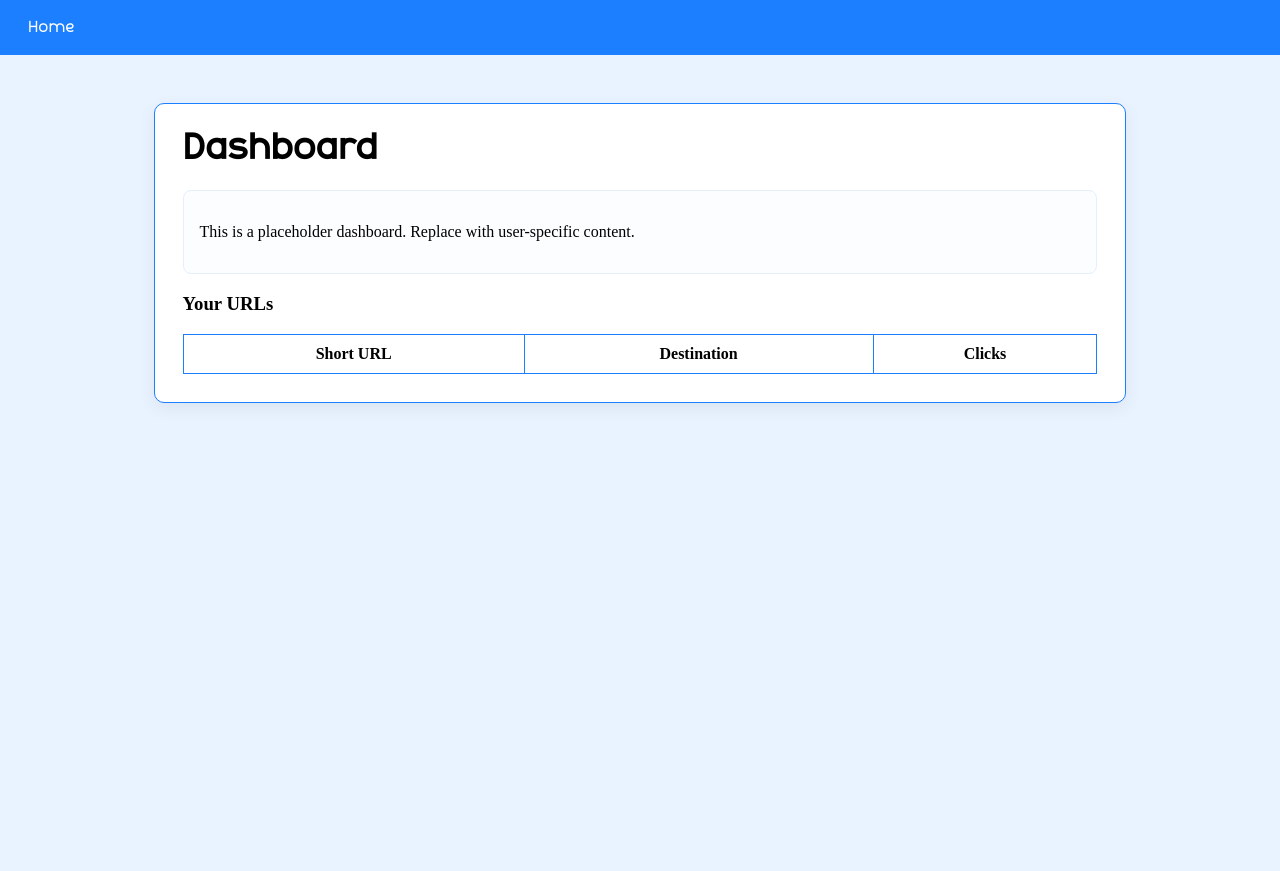
After one commit to BigosKAR/URL-Shortener, a Django app: template url_shortener_website/templates/dashboard.html in a window 1280 px wide. The commit adds this page. Run offline with Django 5.2, Linux system fonts and the light colour scheme; the template is opened without the code that fills it, so the values that code supplies are empty.

Commit message:
adds login and signup endpoints; adds dashboard and credentials endpoint implementation

```diff
--- a/url_shortener_website/models.py
+++ b/url_shortener_website/models.py
@@ -6,6 +6,7 @@ class UrlMapping(models.Model):
     id = models.BigAutoField(primary_key=True) # Support massive amounts of entry IDs (for example: 100 million new URLs every day)
     shortcode = models.CharField(unique=True)
     original_url = models.CharField(null=False, unique=True)
+    clicks = models.BigIntegerField(default=0)
 
 class UserAccount(models.Model):
     id = models.AutoField(primary_key=True)
--- a/url_shortener_website/static/styles.css
+++ b/url_shortener_website/static/styles.css
@@ -77,6 +77,10 @@ ul li button:hover {
 
 /* Ensure forms don't expand the page and have good spacing */
 .auth-form { padding-bottom: 6px }
+
+.form-message{ display:none; padding:8px 10px; border-radius:6px; margin-top:8px; font-size:13px }
+.form-message.error{ background:#ffecec; color:#a90000; border:1px solid #f5c6c6 }
+.form-message.success{ background:#e6ffef; color:#006b3a; border:1px solid #bfe9c8 }
 
 @media (max-width: 420px){
 	.auth-box{ width: calc(100% - 24px); left: 12px; right: 12px }
@@ -194,6 +198,16 @@ ul li button:hover {
 	width: 25px;
 }
 
+#downloadQrBtn{
+	background:#fff;
+	color:#1c7fff;
+	border:1px solid #1c7fff;
+	border-radius:8px;
+	padding:8px 10px;
+	cursor:pointer;
+}
+#downloadQrBtn:hover{ background:#1c7fff; color:#fff }
+
 #errorContainer, #incorrectShortcodeContainer {
 	width: 50%;
 	border-style: solid;
@@ -270,3 +284,64 @@ th, td {
 	font-family: 'Elure';
 	font-size:40px;
 }
+
+/* Dashboard styles - match main page design */
+nav.dashboard-nav, nav {
+	background-color: #1c7fff;
+	padding: 12px 16px;
+}
+nav.dashboard-nav a, nav a {
+	color: white;
+	font-family: 'Elure';
+	text-decoration: none;
+	padding: 8px 12px;
+	display: inline-block;
+}
+
+main.dashboard-main{
+	background-color: #e9f2ff;
+	padding: 48px 12%;
+	min-height: calc(100vh - 80px);
+}
+
+.dashboard-container{
+	max-width: 1000px;
+	margin: 0 auto;
+	background: white;
+	border: 1px solid #1c7fff;
+	border-radius: 10px;
+	padding: 28px;
+	box-shadow: 0 6px 18px rgba(0,0,0,0.06);
+}
+
+.dashboard-container h1{
+	font-family: 'Elure';
+	font-size: 36px;
+	margin-top: 0;
+}
+
+.dashboard-actions{
+	display:flex;
+	gap:12px;
+	margin-bottom: 18px;
+}
+
+.dashboard-card{
+	border: 1px solid #e6eefc;
+	padding: 16px;
+	border-radius: 8px;
+	margin-bottom: 12px;
+	background: #fbfdff;
+}
+
+.dashboard-table{
+	width:100%;
+	border-collapse: collapse;
+	margin-top: 8px;
+}
+.dashboard-table th, .dashboard-table td{ padding:10px; border:1px solid #1c7fff }
+
+@media (max-width: 800px){
+	main.dashboard-main{ padding-left: 6%; padding-right: 6%; }
+	.dashboard-actions{ flex-direction: column; align-items: stretch }
+}
--- /dev/null
+++ b/url_shortener_website/templates/dashboard.html
@@ -0,0 +1,42 @@
+{% load static %}
+<!DOCTYPE html>
+<html lang="en">
+  <head>
+    <meta charset="utf-8" />
+    <meta name="viewport" content="width=device-width, initial-scale=1" />
+    <title>Dashboard</title>
+    <link rel="stylesheet" href="{% static './styles.css' %}" />
+  </head>
+  <body>
+    <nav class="dashboard-nav">
+      <a href="/">Home</a>
+    </nav>
+    <main class="dashboard-main">
+      <div class="dashboard-container">
+        <h1>Dashboard</h1>
+        <div class="dashboard-card">
+          <p>This is a placeholder dashboard. Replace with user-specific content.</p>
+        </div>
+        <h3>Your URLs</h3>
+        <table class="dashboard-table">
+          <thead>
+            <tr><th>Short URL</th><th>Destination</th><th>Clicks</th></tr>
+          </thead>
+          <tbody>
+            {% for url, url_specs in user_urls.items %}
+            <tr>
+                <td>
+                <a href="{{ url_specs.shortened_url }}"
+                    >{{ url_specs.shortened_url }}</a
+                >
+                </td>
+                <td><a href="{{ url_specs.original_url }}">{{ url_specs.original_url }}</a></td>
+                <td><p>{{ url_specs.clicks }}</p></td>
+            </tr>
+            {% endfor %}
+          </tbody>
+        </table>
+      </div>
+    </main>
+  </body>
+</html>
--- a/url_shortener_website/urls.py
+++ b/url_shortener_website/urls.py
@@ -5,7 +5,10 @@ from .api.views import *
 
 urlpatterns = [
     path('', url_shortener_view),
+    path('user/dashboard', dashboard_view),
     path('<shortcode>/', redirect_view),
     path('api/generate_shortcode', generate_shortcode),
-    # ... more URL patterns here
+    path('api/signup', create_account),
+    path('api/login', login_account),
+        path('api/logout', logout_account),
 ]
```
Also changed, not shown: url_shortener_website/api/views.py (+101 -1 lines), url_shortener_website/static/main.js (+116 -16 lines), url_shortener_website/templates/main_page.html (+6 -2 lines), url_shortener_website/utils.py (+19 -3 lines), url_shortener_website/views.py (+21 -2 lines), url_shortener_website/migrations/0007_urlmapping_clicks.py (added).
